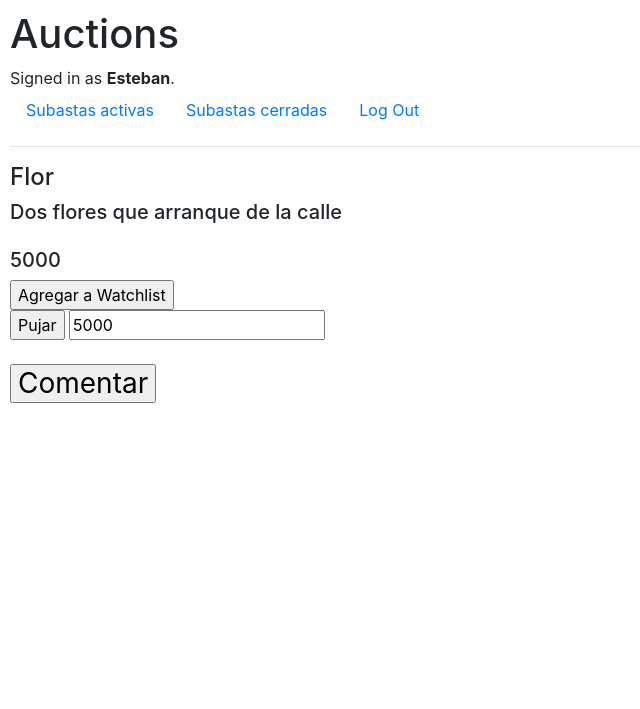
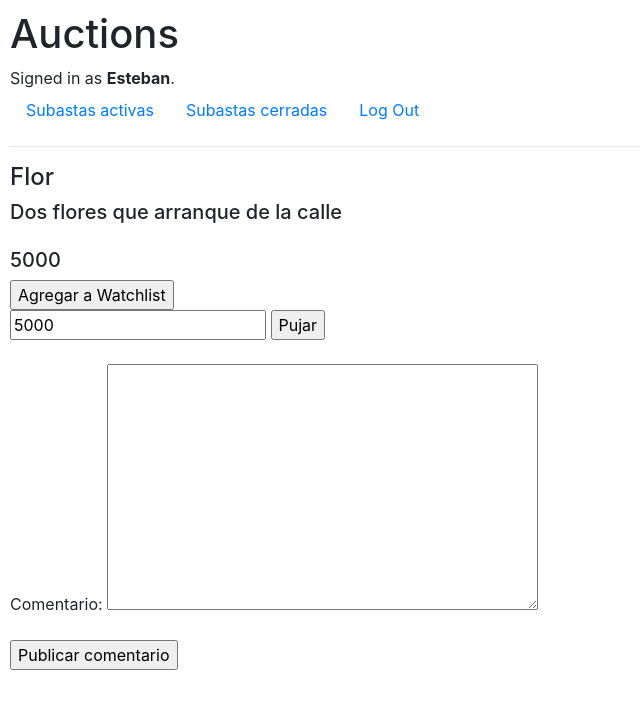
Before and after one commit to 57R47O5/commerce, a Django app: page /3/ver_subasta in a window 1280 px wide. Shown: the top 709 px of the page, without its empty margins (0-640 px from the left). Run offline with Django 3.2, Linux system fonts and the light colour scheme; a user stored in the database is signed in; data comes from the database, SQL or seed files in the repository; both versions use the stored data as it was after the commit; data that the repository does not hold is empty; parts of the project's set-up code (start-up, migrations or seed data) failed here and were passed over; some libraries are stand-ins or nearby versions.

Commit message:
Ya se guardan los comentarios. Falta mostrar

```diff
--- a/commerce/auctions/forms.py
+++ b/commerce/auctions/forms.py
@@ -44,12 +44,12 @@ class WatchlistForm(forms.Form):
 class UserForm(forms.Form):
     id_usuario = forms.IntegerField(required=TRUE)
 
-class ComentarioForm(forms.Form):
+class ComentarioForm(ModelForm):
     class Meta:
         model = Comentario
-        fields = ['usuario', 'subasta', 'comentario']
+        fields = ['usuario','subasta','comentario']
         widgets = {
             'usuario': HiddenInput,
             "subasta": HiddenInput,
-            'comentario': forms.Textarea
+            'comentario': forms.Textarea,
         }
--- a/commerce/auctions/models.py
+++ b/commerce/auctions/models.py
@@ -36,7 +36,7 @@ class Oferta(models.Model):
 class Comentario(models.Model):
     usuario = models.ForeignKey(User, on_delete=models.CASCADE, related_name="Comentario")
     subasta = models.ForeignKey(Subasta, on_delete=models.CASCADE, related_name="Comentarios")
-    comentario = CharField(max_length=1024)
+    comentario = models.CharField(max_length=1024, editable=TRUE)
 
 class Watchlist(models.Model):
     usuario = models.ForeignKey(User, on_delete=models.CASCADE, related_name="Watchlist")
--- a/commerce/auctions/templates/auctions/ver_subasta.html
+++ b/commerce/auctions/templates/auctions/ver_subasta.html
@@ -30,11 +30,11 @@
 <div>
     {% if user.is_authenticated %}
     <form action="{% url 'pujar' subasta.id %}" method="POST">
-        <input type="Submit" value=Pujar>
         {%csrf_token%}
         <input type="hidden" name="oferente" id="id_oferente" value={{user.id}}>
         <input type="hidden" name="subasta" id="id_subasta" value={{subasta.id}}>
         <input type="number" name="precio" id="id_precio" value={{subasta.precio_inicial}} min={{subasta.precio_inicial}}>
+        <input type="Submit" value=Pujar>
     </form><br>
     {% endif %}
 </div>
@@ -52,14 +52,12 @@
 </div>
 <div>
     {#Si el usuario está autenticado, puede comentar#}
-    {%if user.is_authenticated%}
-    <h3>
+        {%if user.is_authenticated%}
         <form action="{% url 'comentar' subasta.id %}" method="POST">
-            <input type="Submit" value=Comentar>
-            {%csrf_token%}
-            <input type="hidden" name="usuario" id="id_usuario" value={{user.id}}>
-        </form><br>
-    </h3>
+        {%csrf_token%}
+        {{comentario.as_p}}
+        <input type="Submit" value="Publicar comentario">
+    </form><br>
     {% endif %}
 </div>
 <div>
--- a/commerce/auctions/urls.py
+++ b/commerce/auctions/urls.py
@@ -15,6 +15,5 @@ urlpatterns = [
     path("<int:subasta_id>/ver_subasta", views.ver_subasta, name="ver_subasta"),
     path("<int:subasta_id>/pujar", views.pujar, name="pujar"),
     path("<int:subasta_id>/comentar", views.comentar, name="comentar"),
-    #path("<int:subasta_id>/comentario", views.comentario, name="comentario"),
     path("<int:subasta_id>/cerrar", views.cerrar, name="cerrar")
 ]
--- a/commerce/auctions/views.py
+++ b/commerce/auctions/views.py
@@ -131,6 +131,8 @@ def ver_subasta(request, subasta_id):
     s = Watchlist.objects.filter(usuario = id_usuario, subasta=subasta_id)
     c = s.count()
     contexto.update({"c":c})
+    comentario = ComentarioForm(initial={"usuario":id_usuario, "subasta":subasta_id})
+    contexto.update({"comentario":comentario})
     return render(request, "auctions/ver_subasta.html", contexto)
 
 
@@ -169,14 +171,13 @@ def cerrar(request, subasta_id):
 
 @login_required
 def comentar(request, subasta_id):
-    #esto tenemos que corregir
-    user_id = 1
+    user_id = request.user.pk
     if request.method == "POST":
         comentario = ComentarioForm(request.POST)
         if comentario.is_valid:
             comentario.save()
             contexto = {"comentario":comentario}
-            return render(request, "auctions/comentar.html", contexto)
+            return index(request)
     else:
         comentario = ComentarioForm(initial={"usuario":user_id})
-    return render(request, "auctions/comentar.html")
+    return index(request)
```
Also changed, not shown: commerce/db.sqlite3.
